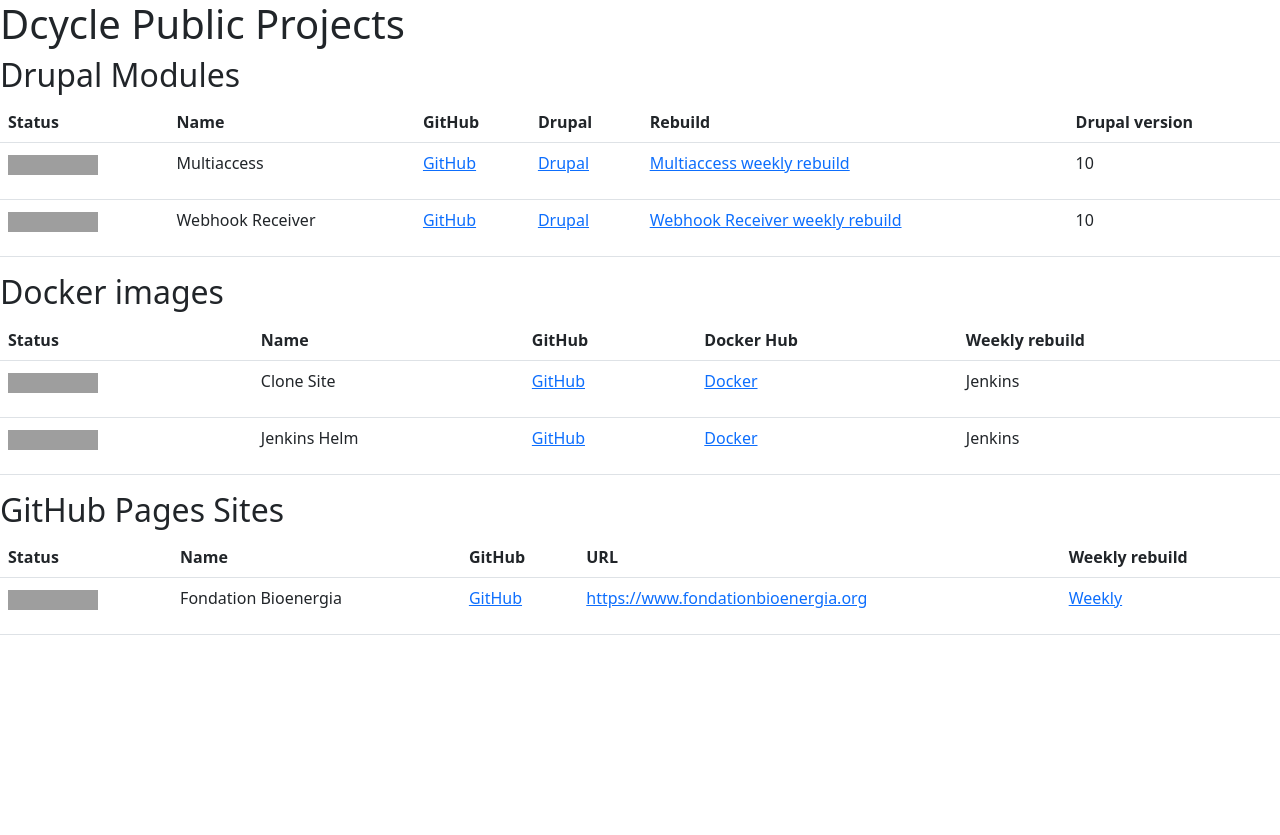
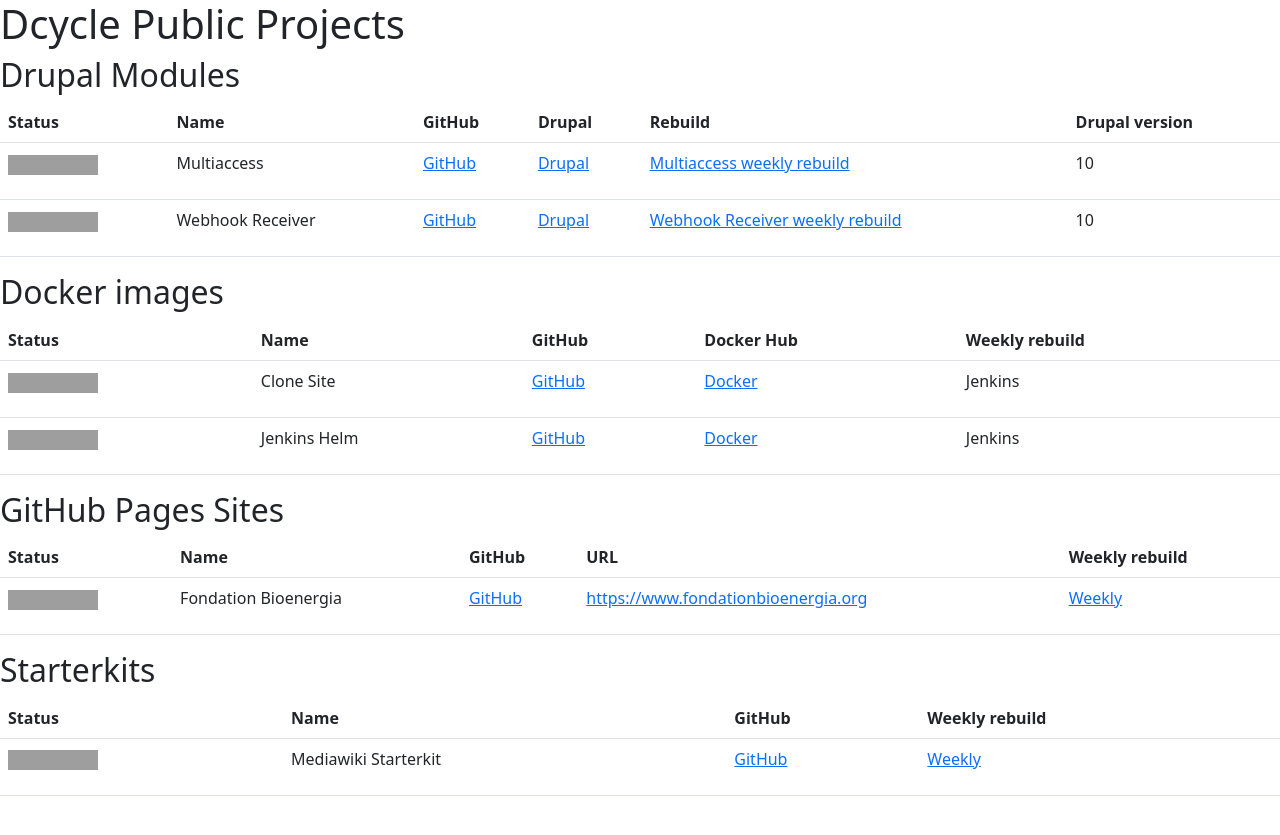
Before and after one commit to dcycle/project-info, a Jekyll site: the page built from docs/projects.html, in a window 1280 px wide. Shown: the top 835 px of the page. Built offline with Jekyll 4.4.1, drawn with Linux system fonts in a browser that asks for light colours; grey boxes are pictures that could not be loaded.

Commit message:
2022-12-16-11:37:23

```diff
--- a/docs/projects.html
+++ b/docs/projects.html
@@ -63,3 +63,21 @@
   </tr>
   {% endfor %}
 </table>
+
+<h2>Starterkits</h2>
+<table class="table">
+  <tr>
+    <th>Status</th>
+    <th>Name</th>
+    <th>GitHub</th>
+    <th>Weekly rebuild</th>
+  </tr>
+  {% for site in site.categories.jekyll_starterkits %}
+  <tr>
+    <td>{{ site.badge | markdownify }}</td>
+    <td>{{ site.title }}</td>
+    <td><a href="{{ site.github }}" target="_blank">GitHub</a></td>
+    <td><a href="{{ site.weekly }}" target="_blank">Weekly</a></td>
+  </tr>
+  {% endfor %}
+</table>
```
Also changed, not shown: docs/jekyll_starterkits/_posts/2022-12-16-mediawiki.md (added, +6 -0 lines).
